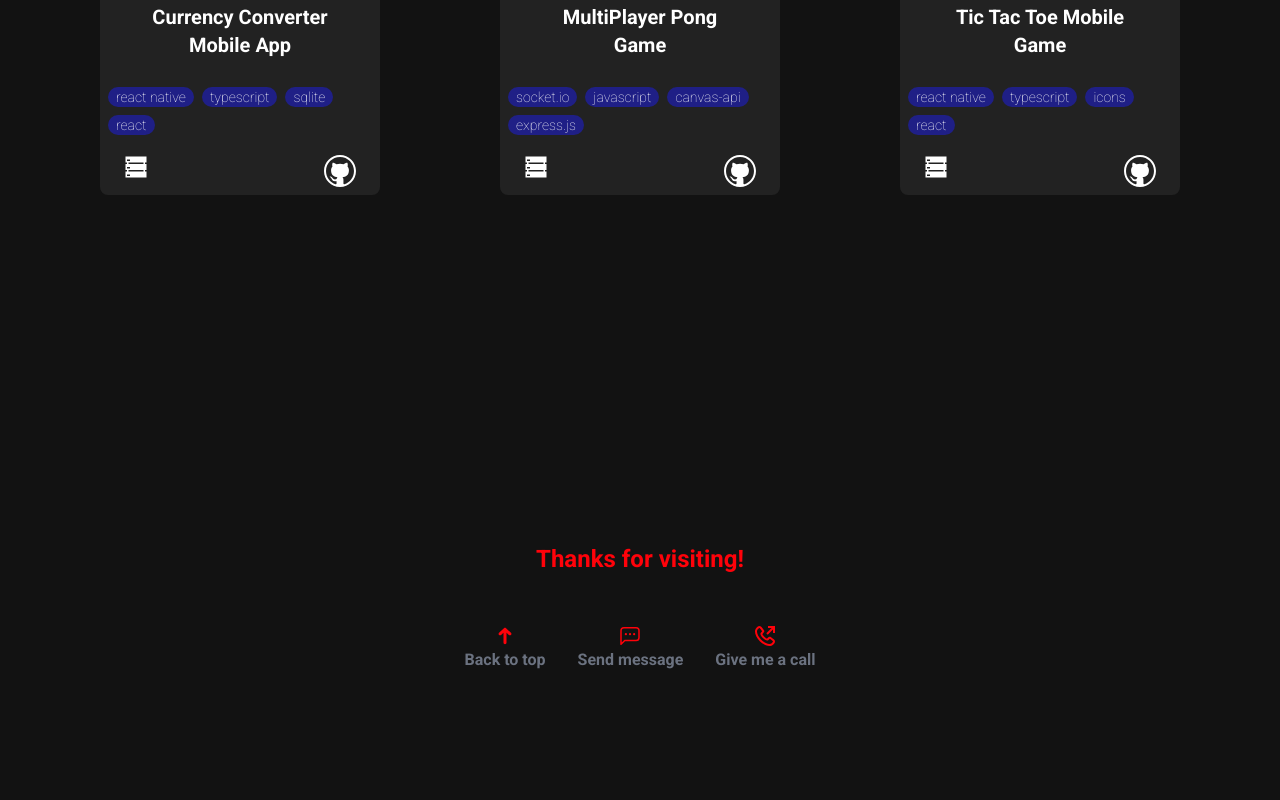
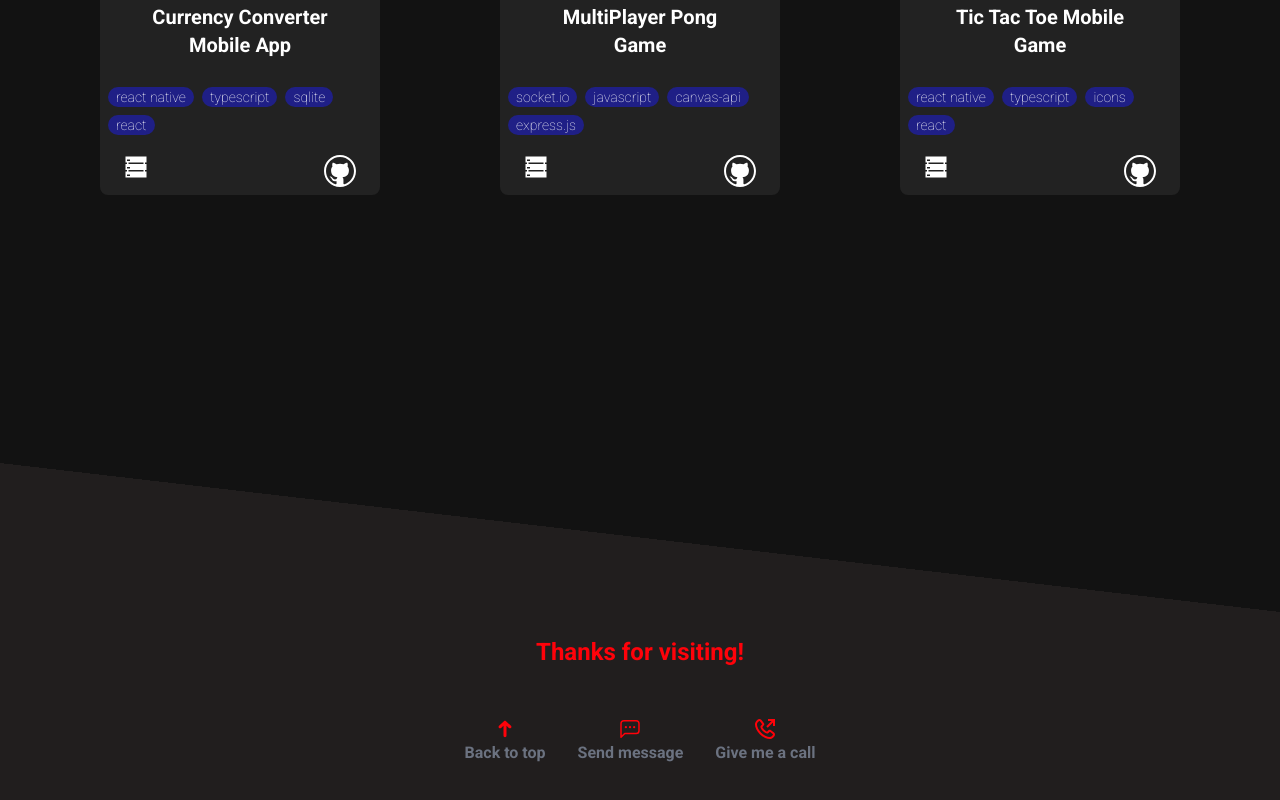
Before and after one commit to qur786/portfolio, a React (Vite) app: page / in a window 1280 px wide. Shown: the part 4661-5461 px from the top of the page. Before the commit the page ends 5412 px from the top, so only its background shows below. Built offline with nearby package versions, Linux system fonts and the light colour scheme.

Commit message:
feat: add slope to footer

```diff
--- a/src/components/Footer/index.tsx
+++ b/src/components/Footer/index.tsx
@@ -11,8 +11,13 @@ export function Footer(): JSX.Element {
     });
   };
   return (
-    <div className="h-72 pt-8">
-      <h5 className="text-primary font-semibold text-2xl static bottom-0 text-center py-12">
+    <div className="relative h-56">
+      <div
+        id="slope"
+        className="h-2/3 before:absolute before:top-0 before:left-0 before:w-full before:h-2/3 before:bg-gradient-to-bl before:from-transparent before:from-50% before:to-[#211E1E] before:to-50%"
+      ></div>
+      <div className="h-full bg-[#211E1E]">
+        <h5 className="text-primary font-semibold text-2xl bottom-0 text-center pt-6 pb-12">
           Thanks for visiting!
         </h5>
         <div className="flex flex-row justify-center gap-8">
@@ -29,5 +34,6 @@ export function Footer(): JSX.Element {
           />
         </div>
       </div>
+    </div>
   );
 }
```
Lines whose indentation alone changed are shown as unchanged.
